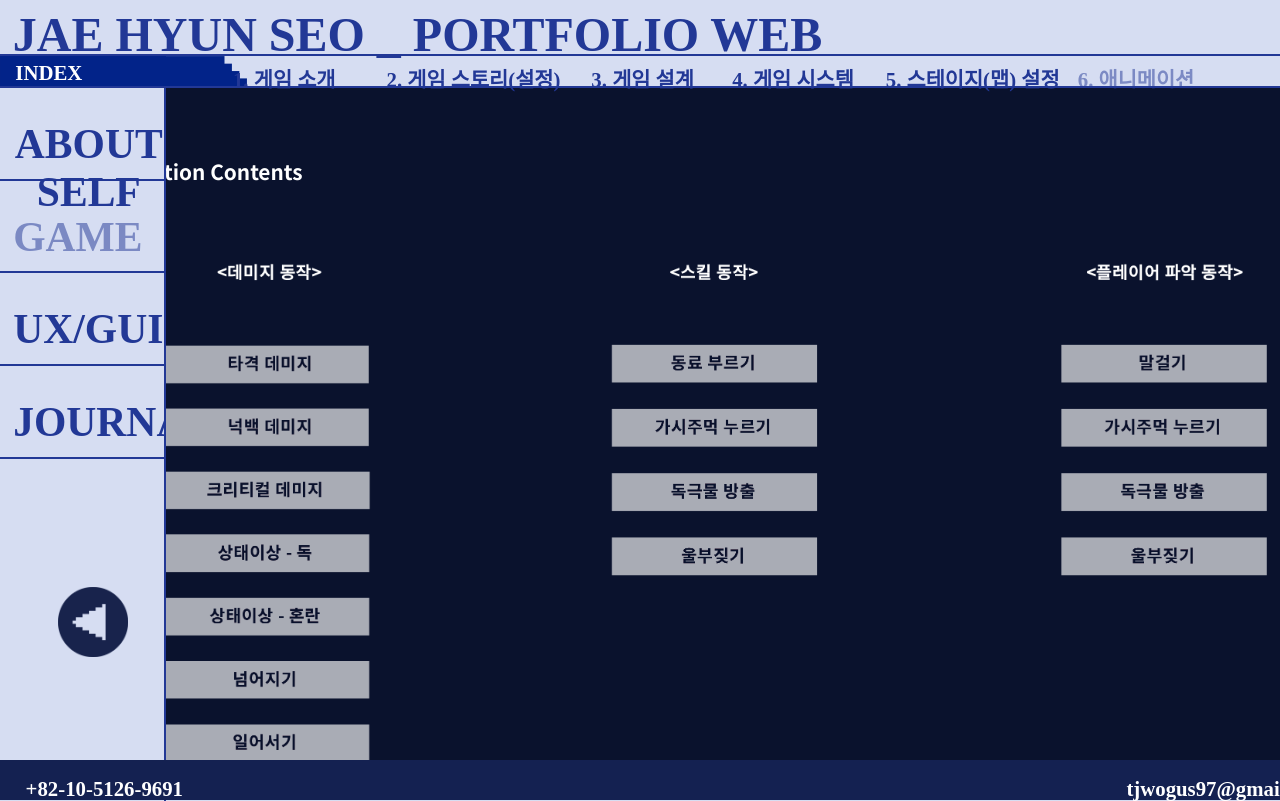
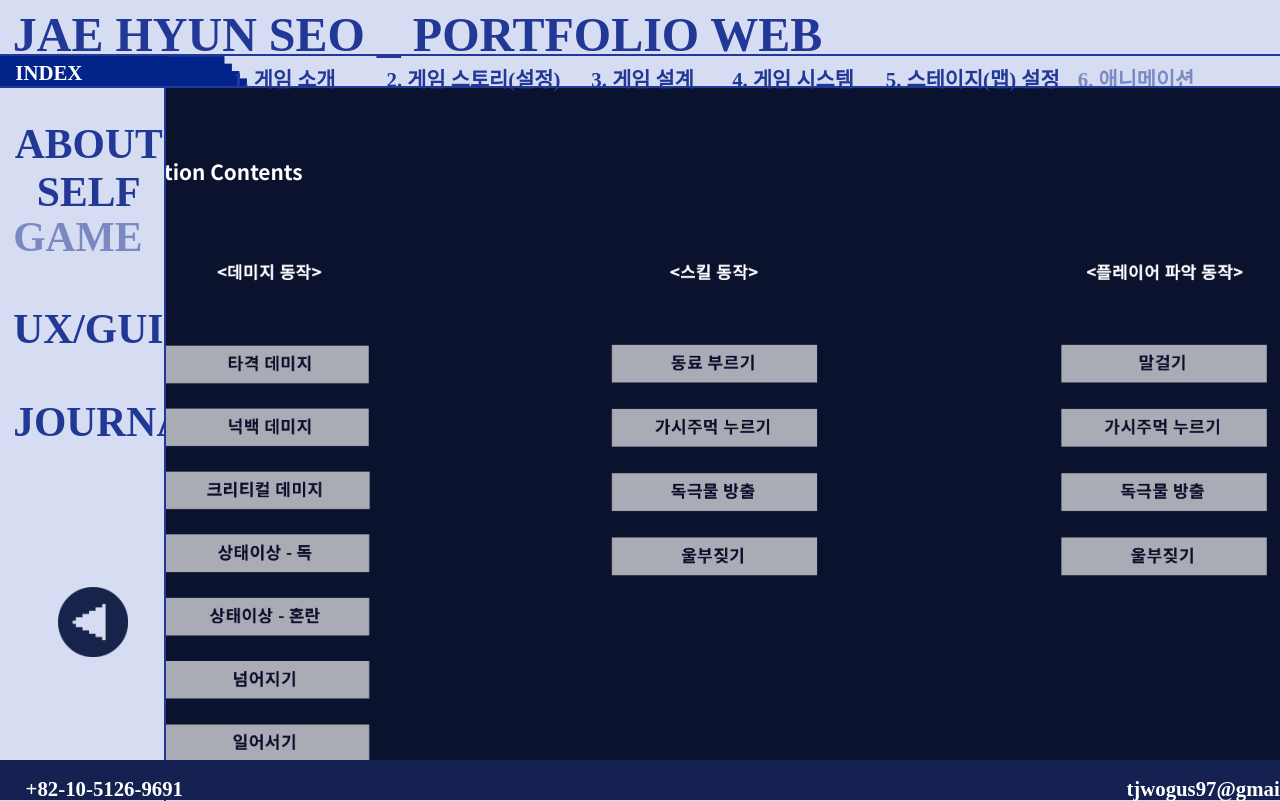
Before and after one commit to seoojing/c6, a plain HTML site: page index.html in a window 1280 px wide. Drawn offline with Linux system fonts and the light colour scheme; a web font is replaced by a local one.

Commit message:
Update index.html

```diff
--- a/index.html
+++ b/index.html
@@ -34,7 +34,7 @@
     	.topnav3:hover{font-weight: 700;}
     	.topnav3{width: auto; height: 100%; box-sizing: border-box; float: left; margin-right: 7%;}
 
-    	.leftnav1{width: 100%; height: 13%; float: left; font-size: 2em; font-weight: 600; padding-top: 0.5%; padding-left: 14%; border-bottom : 2px solid  #223896; box-sizing: border-box;}
+    	.leftnav1{width: 100%; height: 13%; float: left; font-size: 2em; font-weight: 600; padding-top: 0.5%; padding-left: 14%;  box-sizing: border-box;}
 
    	#aboutself:hover{opacity: 50%;}
    	#aboutself{position: absolute; z-index: 99;font-size: 1.3em; font-weight: 600; top: 4.5%; left: 8%; text-align: center;}
```
